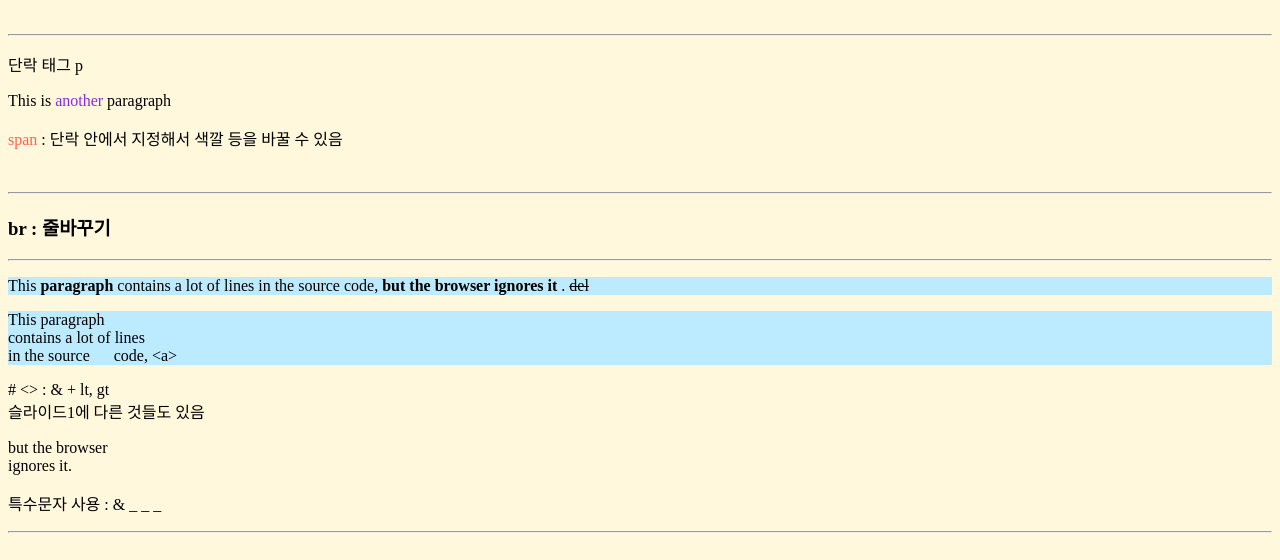
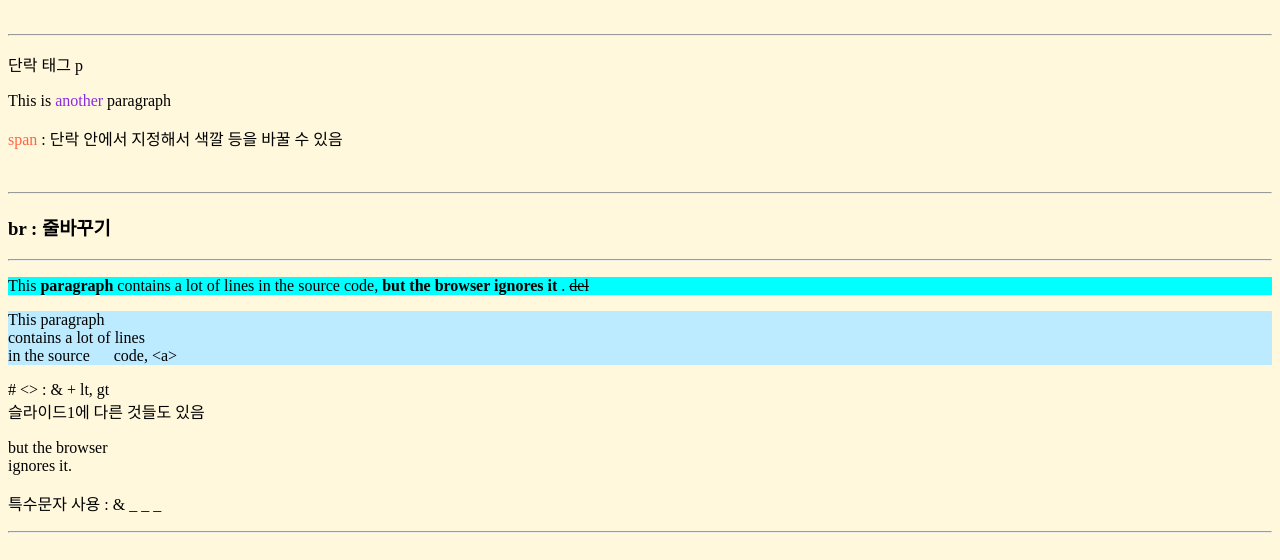
Before and after one commit to newbiethenoob/html, a plain HTML site: page index.html in a window 1280 px wide. Shown: the part 240-800 px from the top of the page. Drawn offline with Linux system fonts and the light colour scheme.

Commit message:
수정됨

```diff
--- a/index.html
+++ b/index.html
@@ -26,7 +26,7 @@
    <p><span style="color: tomato;"> span</span> : 단락 안에서 지정해서 색깔 등을 바꿀 수 있음</p>
    <br><hr>
    <h3>br : 줄바꾸기</h3><hr>
-   <p style="background-color: #bceaff;">
+   <p style="background-color: cyan;">
      This <b>paragraph</b>
      contains a lot of lines
      in the source code,
```
